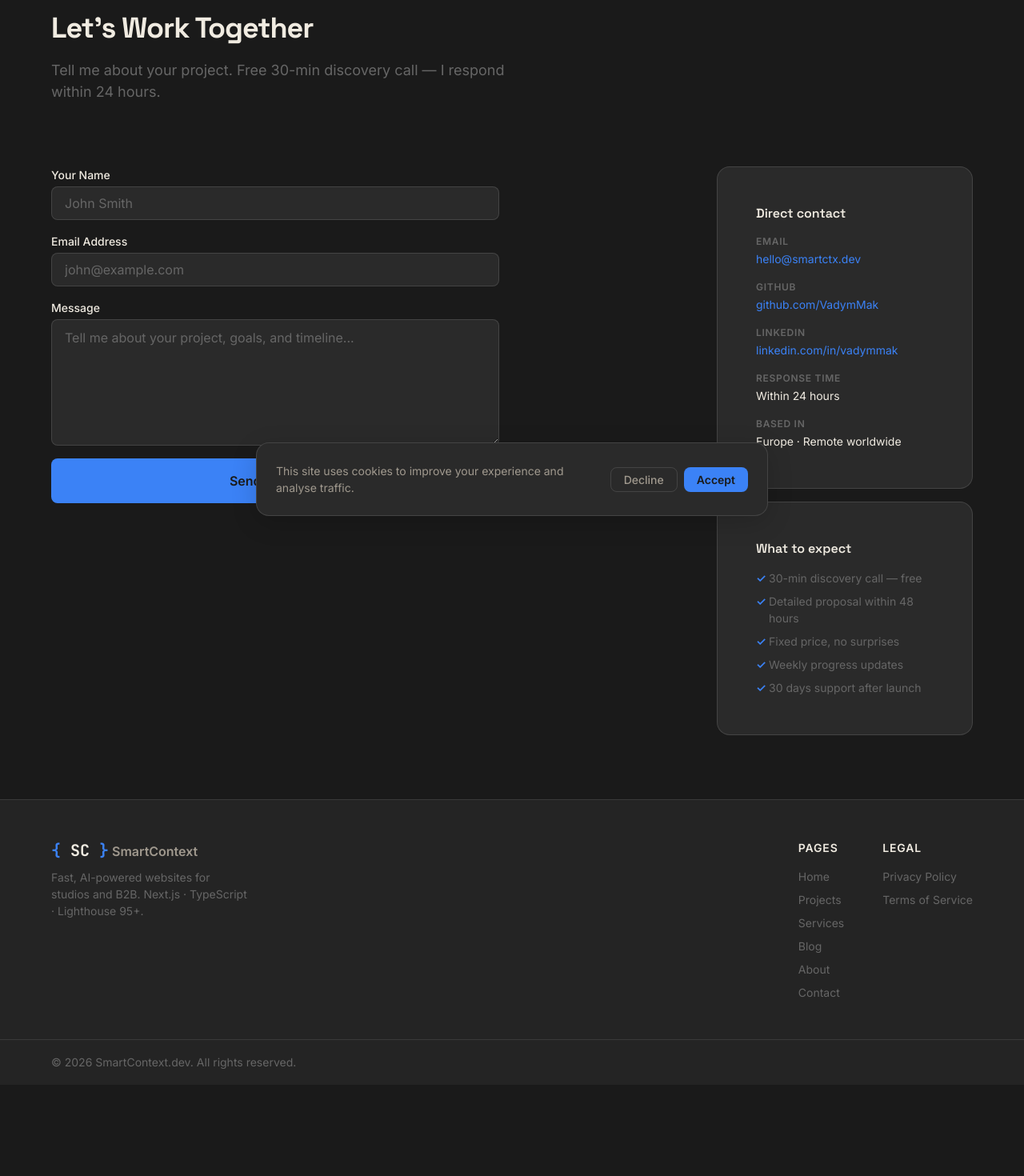
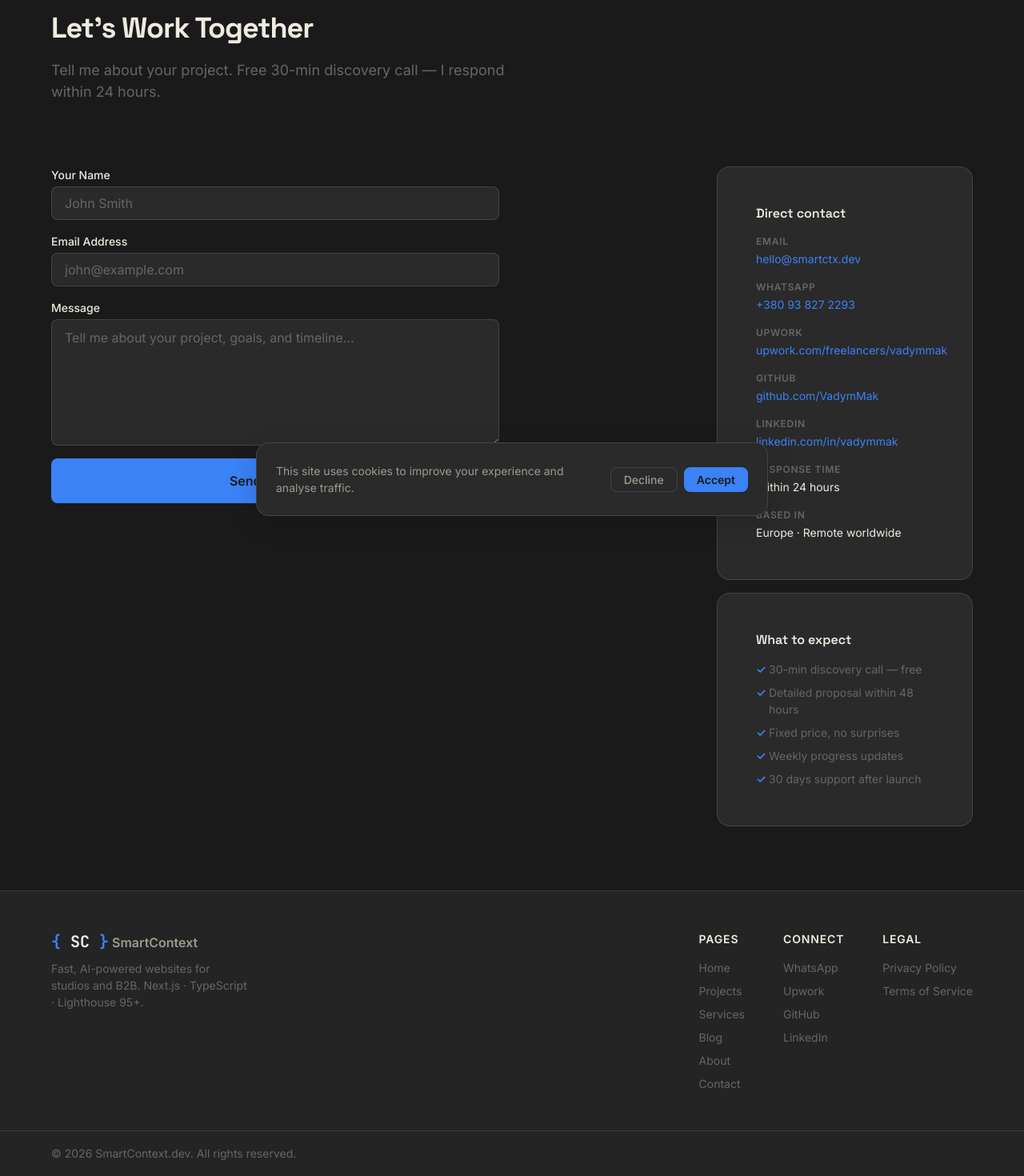
Before and after one commit to VadymMak/smartcontext-dev, a Next.js app: page /en/contact in a window 1280 px wide. Shown: the part 131-1601 px from the top of the page at 80% size. Before the commit the page ends 1487 px from the top, so only its background shows below. Built offline with nearby package versions, Linux system fonts and the light colour scheme; no server answers.

Commit message:
fix: whats app and upwork profile added

```diff
--- a/src/app/[locale]/contact/page.tsx
+++ b/src/app/[locale]/contact/page.tsx
@@ -42,6 +42,30 @@ export default function ContactPage() {
               <span className={styles.infoLabel}>Email</span>
               <a href="mailto:hello@smartctx.dev" className={styles.infoLink}>
                 hello@smartctx.dev
+              </a>
+            </div>
+
+            <div className={styles.infoItem}>
+              <span className={styles.infoLabel}>WhatsApp</span>
+              <a
+                href="https://wa.me/380938272293"
+                target="_blank"
+                rel="noopener noreferrer"
+                className={styles.infoLink}
+              >
+                +380 93 827 2293
+              </a>
+            </div>
+
+            <div className={styles.infoItem}>
+              <span className={styles.infoLabel}>Upwork</span>
+              <a
+                href="https://www.upwork.com/freelancers/~011e4555f7ff90ae84"
+                target="_blank"
+                rel="noopener noreferrer"
+                className={styles.infoLink}
+              >
+                upwork.com/freelancers/vadymmak
               </a>
             </div>
 
--- a/src/components/layout/Footer/Footer.tsx
+++ b/src/components/layout/Footer/Footer.tsx
@@ -52,6 +52,42 @@ export function Footer() {
           </div>
 
           <div className={styles.column}>
+            <p className={styles.columnTitle}>Connect</p>
+            <a
+              href="https://wa.me/380938272293"
+              target="_blank"
+              rel="noopener noreferrer"
+              className={styles.columnLink}
+            >
+              WhatsApp
+            </a>
+            <a
+              href="https://www.upwork.com/freelancers/~011e4555f7ff90ae84"
+              target="_blank"
+              rel="noopener noreferrer"
+              className={styles.columnLink}
+            >
+              Upwork
+            </a>
+            <a
+              href="https://github.com/VadymMak"
+              target="_blank"
+              rel="noopener noreferrer"
+              className={styles.columnLink}
+            >
+              GitHub
+            </a>
+            <a
+              href="https://linkedin.com/in/vadymmak"
+              target="_blank"
+              rel="noopener noreferrer"
+              className={styles.columnLink}
+            >
+              LinkedIn
+            </a>
+          </div>
+
+          <div className={styles.column}>
             <p className={styles.columnTitle}>Legal</p>
             <Link href="/privacy" className={styles.columnLink}>
               {t("privacy")}
```
